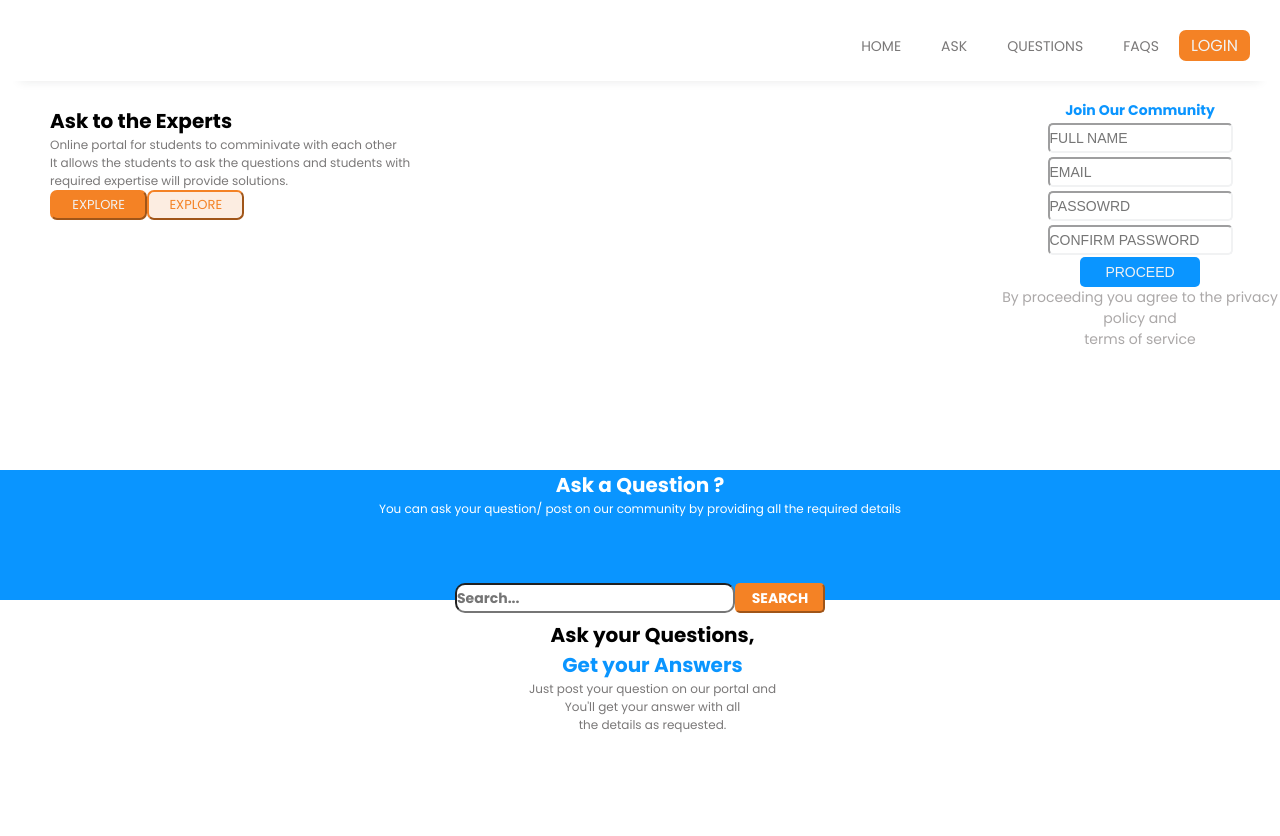
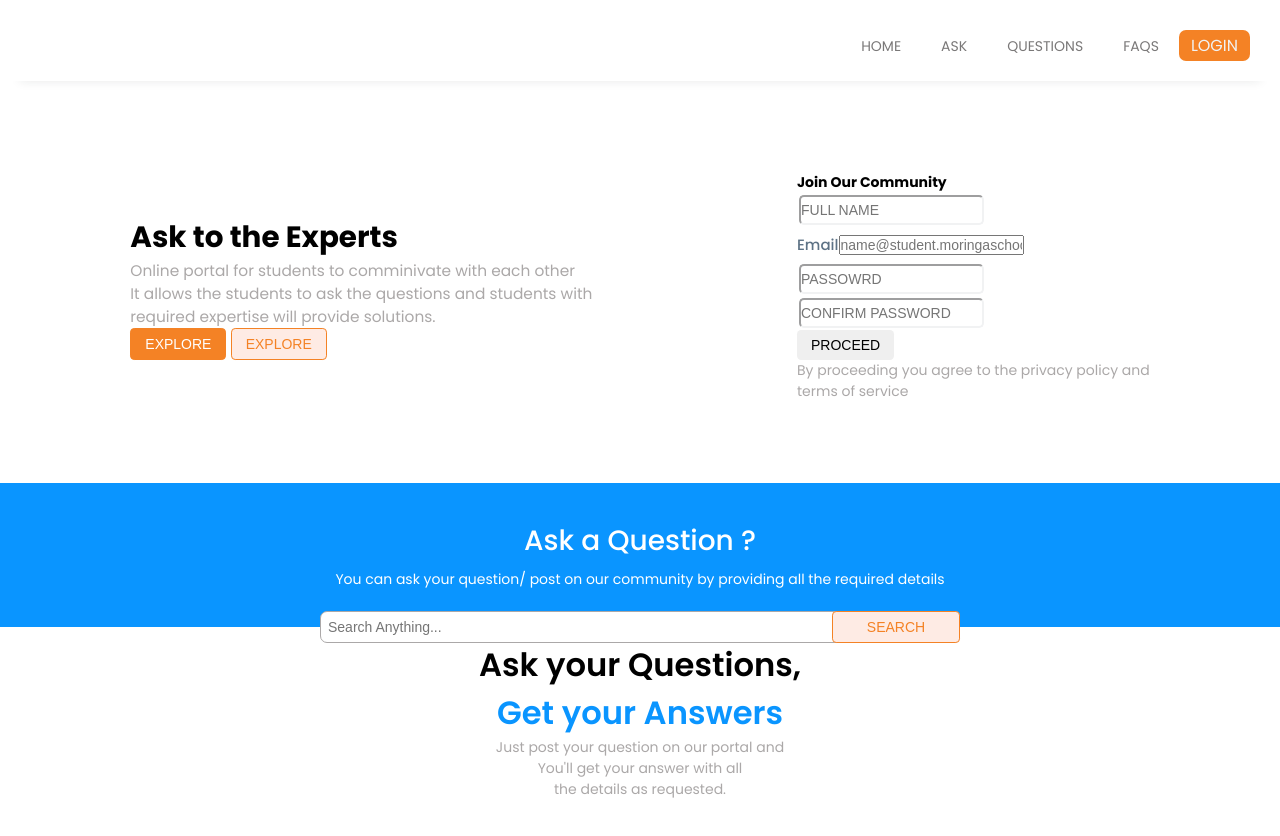
Before and after one commit to Ebenezr/HelpDesk, a React (Vite) app: page / in a window 1280 px wide. Shown: the top 836 px of the page. Built offline with nearby package versions, Linux system fonts and the light colour scheme; what javascript-time-ago would draw is missing.

Commit message:
[FIX] minor fixes

```diff
--- a/src/components/Belt.jsx
+++ b/src/components/Belt.jsx
@@ -23,7 +23,6 @@ const styles = {
     fontSize: "12px",
     borderRadius: "30px",
     // marginTop: "100px",
-
   },
   searchWrapper: {
     fontFamily: "Poppins, sans-serif",
@@ -34,7 +33,7 @@ const styles = {
     marginTop: "65px",
     borderRadius: "5px",
     height: "30px",
-    width: "90px"
+    width: "90px",
   },
   searchInput: {
     fontFamily: "Poppins, sans-serif",
@@ -42,26 +41,25 @@ const styles = {
     color: "#fff",
     borderRadius: "10px",
     height: "30px",
-
   },
 };
 
 function Belt() {
   return (
-    <div style={styles.wrapper}>
-      <p style={styles.starter}>Ask a Question ?</p>
-      <p style={styles.content}>
+    <div className="belt-wrapper">
+      <h2 className="belt-title">Ask a Question ?</h2>
+      <p className="belt-text">
         You can ask your question/ post on our community by providing all the
         required details
       </p>
-      <form style={styles.search}>
+      <form className="landing-form">
         <input
-          style={styles.searchInput}
+          className="search-input"
           type="text"
-          placeholder="Search..."
+          placeholder="Search Anything..."
           name="search"
         />
-        <button style={styles.searchWrapper} type="submit">
+        <button className="btn sec-btn" type="submit">
           SEARCH
         </button>
       </form>
--- a/src/components/Landing-Footer.jsx
+++ b/src/components/Landing-Footer.jsx
@@ -27,18 +27,16 @@ const styles = {
 
 function LandingFooter() {
   return (
-    <footer style={styles.footer}>
-      <div>
-        <p style={styles.starter}>Ask your Questions,</p>
-        <p style={styles.seconder}>Get your Answers</p>
-        <p style={styles.content}>
+    <footer className="landing__footer">
+      <h2>Ask your Questions,</h2>
+      <h3>Get your Answers</h3>
+      <p>
         Just post your question on our portal and
         <br></br>
         You'll get your answer with all
         <br></br>
         the details as requested.
       </p>
-      </div>
     </footer>
   );
 }
--- a/src/components/Registry.jsx
+++ b/src/components/Registry.jsx
@@ -1,5 +1,5 @@
 import React from "react";
-
+import { Label } from "../components/radixUI/Label";
 const styles = {
   form: {
     marginLeft: "1000px",
@@ -9,54 +9,80 @@ const styles = {
   header: {
     fontFamily: "Poppins, sans-serif",
     fontWeight: "small",
-        color: "#0a95ff"
+    color: "#0a95ff",
   },
   elements: {
     height: "30px",
     borderRadius: "5px",
     borderColor: "#f1f2f3",
     margin: "2px",
-        color: "#aba8a8"
+    color: "#aba8a8",
   },
   button: {
     height: "30px",
     borderRadius: "5px",
     backgroundColor: "#0a95ff",
     color: "#f1f2f3",
-        width: "120px"
+    width: "120px",
   },
   tagLine: {
     color: "#aba8a8",
-        fontWeight: "small"
-    }
-}
+    fontWeight: "small",
+  },
+};
 
 function Register() {
-    return(
-        <div style={styles.form}>
-            <h1 style={styles.header}>Join Our Community</h1>
-        <div className="formBody">
+  return (
+    <div className="sign__up">
+      <h1>Join Our Community</h1>
+      <form className="formBody">
         <div>
-                <input style={styles.elements} type="text" id="fullname" placeholder="FULL NAME"/>
+          <input
+            style={styles.elements}
+            type="text"
+            id="fullname"
+            placeholder="FULL NAME"
+          />
         </div>
-            <div className="email">
-                <input  type="email" style={styles.elements} placeholder="EMAIL"/>
-            </div>
+        <span className="input_group">
+          <Label htmlFor="email" css={{ lineHeight: "35px" }}>
+            Email
+          </Label>
+          <input
+            type="email"
+            id="email"
+            className="inputs"
+            placeholder="name@student.moringaschool.com"
+          ></input>
+        </span>
         <div className="password">
-                <input style={styles.elements} type="password"   placeholder="PASSOWRD"/>
+          <input
+            style={styles.elements}
+            type="password"
+            placeholder="PASSOWRD"
+          />
         </div>
         <div className="confirm-password">
-                <input style={styles.elements} type="password" placeholder="CONFIRM PASSWORD"/>
+          <input
+            style={styles.elements}
+            type="password"
+            placeholder="CONFIRM PASSWORD"
+          />
+        </div>
+      </form>
+      <div class="footer">
+        <button className="btn pri-btn" type="submit" class="btn">
+          PROCEED
+        </button>
+      </div>
+      <div style={styles.tagLine}>
+        <p>
+          By proceeding you agree to the privacy policy and <br></br> terms of
+          service
+        </p>
       </div>
     </div>
-        <div class="footer">
-            <button style={styles.button} type="submit" class="btn">PROCEED</button>
-        </div>
-        <div style={styles.tagLine}>
-            <p>By proceeding you agree to the privacy policy and <br></br> terms of service</p>
-        </div>
-    </div>
-    )
+  );
 }
 
 export default Register;
--- a/src/components/WelcomeMessage.jsx
+++ b/src/components/WelcomeMessage.jsx
@@ -42,21 +42,21 @@ const styles = {
     borderRadius: "7px",
     color: "#f48225",
     borderColor: "#f48225",
-  }
+  },
 };
 
 function Welcome() {
   return (
-    <div style={styles.containerFluid}>
-      <p style={styles.starter}>Ask to the Experts</p>
-      <p style={styles.content}>
+    <div className="welcome__wrapper">
+      <h2 className="welcome__title">Ask to the Experts</h2>
+      <p>
         Online portal for students to comminivate with each other<br></br>
         It allows the students to ask the questions and students with <br></br>
         required expertise will provide solutions.
       </p>
-      <div style={styles.buttons}>
-        <button style={styles.button1}>EXPLORE</button>
-        <button style={styles.button2}>EXPLORE</button>
+      <div className="buttons">
+        <button className="btn ter-btn">EXPLORE</button>
+        <button className="btn sec-btn">EXPLORE</button>
       </div>
     </div>
   );
--- a/src/pages/Home.jsx
+++ b/src/pages/Home.jsx
@@ -33,19 +33,35 @@ function Home() {
       <section className="main-section">
         {/* side bar */}
         <aside className="aside">
-          <NavLink className="side__nav__links" to="/questions">
+          <NavLink
+            className="side__nav__links"
+            to="/questions"
+            activeclassname="active"
+          >
             <BsFillPatchQuestionFill className="link__icons" />
             <h3>Questions</h3>
           </NavLink>
-          <NavLink className="side__nav__links" to="/questions">
+          <NavLink
+            className="side__nav__links"
+            activeclassname="active"
+            to="/questions"
+          >
             <BsFillBookmarkFill className="link__icons" />
             <h3>Bookmarks</h3>
           </NavLink>
-          <NavLink className="side__nav__links" to="/profile">
+          <NavLink
+            className="side__nav__links"
+            activeclassname="active"
+            to="/profile"
+          >
             <MdAccountCircle className="link__icons" />
             <h3>Profile</h3>
           </NavLink>
-          <NavLink className="side__nav__links" to="/home">
+          <NavLink
+            className="side__nav__links"
+            activeclassname="active"
+            to="/home"
+          >
             <MdHome className="link__icons" />
             <h3>Home</h3>
           </NavLink>
--- a/src/pages/Landing.jsx
+++ b/src/pages/Landing.jsx
@@ -5,23 +5,26 @@ import Welcome from "../components/WelcomeMessage";
 import React from "react";
 import Navbar from "../components/Navbar/Navbar";
 
-const styles = {
-  Landing: {
-    backgroundColor: "#f1f2f3",
-    heght: "1100px",
-  },
-};
+// const styles = {
+//   Landing: {
+//     backgroundColor: "#f1f2f3",
+//     heght: "1100px",
+//   },
+// };
 
 function Landing() {
   return (
-    <div>
+    <section className="langing-page">
       <Navbar />
-      <Welcome />
-      <Register />
+      <header className="landing__header">
+        <Welcome />
+        <Register />
+      </header>
+
       <Belt />
       <LandingFooter />
       {/* <Footer /> */}
-    </div>
+    </section>
   );
 }
 export default Landing;
--- /dev/null
+++ b/src/sass/_landing.scss
@@ -0,0 +1,94 @@
+.langing-page {
+  height: 100vh;
+  width: 100vw;
+  display: flex;
+  flex-direction: column;
+  gap: 1rem;
+  .landing__header {
+    // background: green;
+    padding: 0 2rem;
+    height: 50%;
+    display: flex;
+    flex-direction: row;
+    align-items: center;
+    justify-content: space-around;
+
+    .welcome__wrapper {
+      .buttons {
+        display: flex;
+        gap: 0.3rem;
+      }
+      .welcome__title {
+        font-size: 2.1rem;
+        font-weight: 700;
+      }
+      p {
+        color: $color-info-dark;
+        font-size: 1.1rem;
+      }
+    }
+  }
+  .belt-wrapper {
+    position: relative;
+    display: flex;
+    flex-direction: column;
+    justify-content: center;
+    gap: 0.5rem;
+    align-items: center;
+    background: $color-primary;
+    min-height: 18%;
+    .belt-title {
+      font-weight: 500;
+      font-size: 2rem;
+      color: white;
+    }
+    .belt-text {
+      color: white;
+    }
+
+    .landing-form {
+      position: absolute;
+      bottom: 0;
+      left: 50%;
+      transform: translate(-50%, 50%);
+      display: flex;
+      justify-content: center;
+      gap: 0.5rem;
+      width: 50%;
+      .search-input {
+        position: relative;
+        border: 0.1rem solid $color-info-dark;
+        padding: 0.5rem;
+        border-radius: 0.5rem;
+        width: 100%;
+        font-weight: "bold";
+        color: "#fff";
+        border-radius: "0.5rem";
+      }
+      button {
+        position: absolute;
+        right: 0;
+        width: 20%;
+      }
+    }
+  }
+  .landing__footer {
+    display: flex;
+    flex-direction: column;
+    align-items: center;
+    text-align: center;
+
+    h2 {
+      font-size: 2.3rem;
+      font-weight: 600;
+    }
+    h3 {
+      font-size: 2.3rem;
+      font-weight: 600;
+      color: $color-primary;
+    }
+    p {
+      color: $color-info-dark;
+    }
+  }
+}
--- a/src/sass/_solutions.scss
+++ b/src/sass/_solutions.scss
@@ -17,7 +17,7 @@
       padding: 0.9rem 1.9rem;
       margin: 0.5rem 0;
       width: 60%;
-      background: $color-bg-variant;
+
       color: $color-dark;
       display: flex;
       gap: 0.7rem;
@@ -30,6 +30,9 @@
         height: 100%;
         width: 0.5rem;
         background: $color-accent;
+      }
+      &.active {
+        background: $color-bg-variant;
       }
     }
   }
--- a/src/sass/style.scss
+++ b/src/sass/style.scss
@@ -8,6 +8,7 @@
 @import "./account";
 @import "./searchbar";
 @import "./footer";
+@import "./landing";
 
 *,
 ::after,
@@ -66,6 +67,12 @@ body {
   font-weight: 500;
   border: solid $color-accent 0.1rem;
 }
+.ter-btn {
+  background: $color-accent;
+  color: white;
+  font-weight: 500;
+  border: solid $color-accent 0.1rem;
+}
 .link__icons {
   color: $color-dark;
 }
```
Lines whose indentation alone changed are shown as unchanged.
